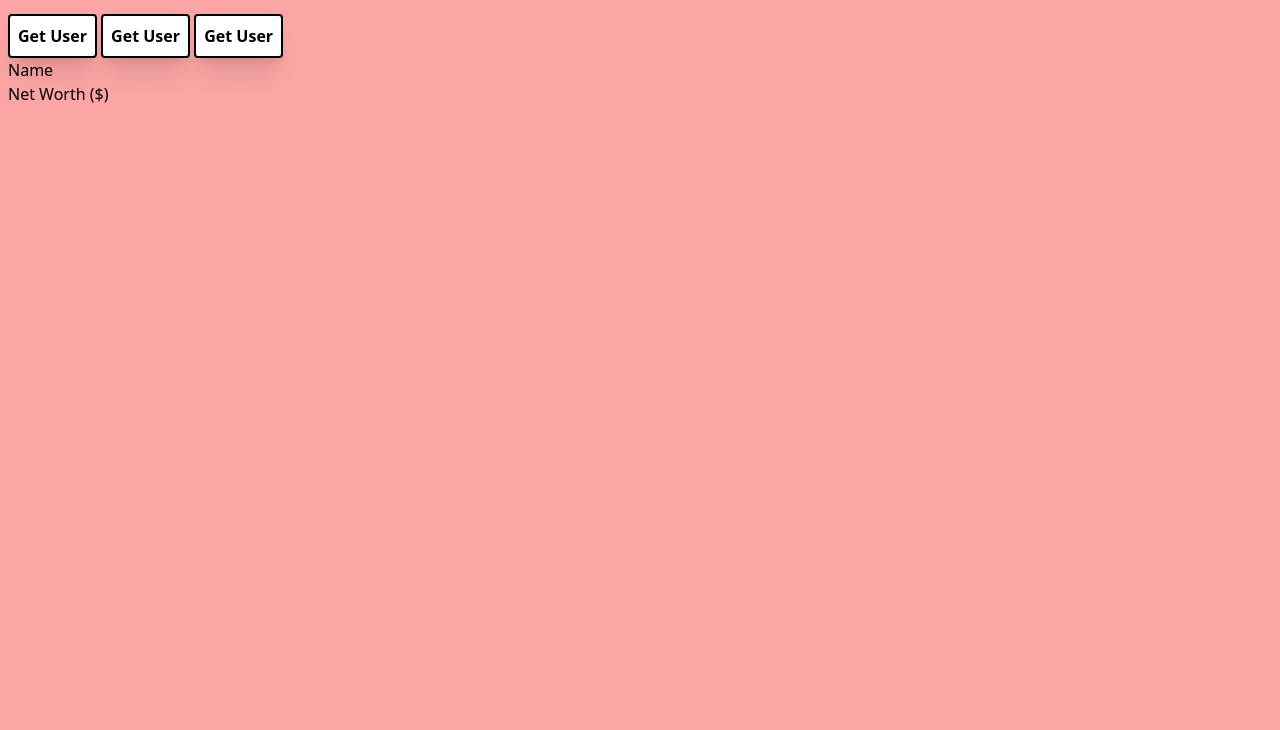
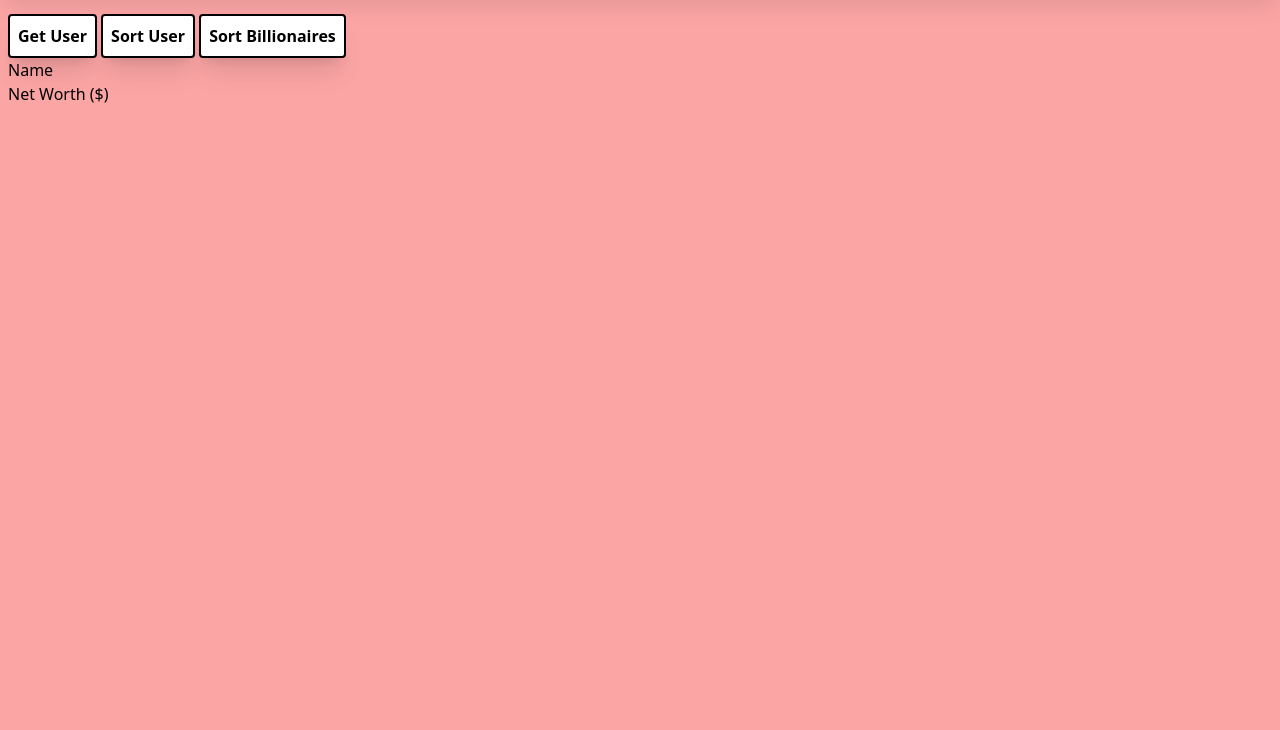
Before and after one commit to SauelAlmonte/wealth-generator, a website: page components/navbar/index.html in a window 1280 px wide. Shown: the part 70-800 px from the top of the page. Drawn offline with Linux system fonts and the light colour scheme.

```diff
--- a/components/navbar/index.html
+++ b/components/navbar/index.html
@@ -11,7 +11,7 @@
 </head>
 
 <body class="bg-red-300 ">
-<div class="border-2 border-black h-42 ">
+<div class="border-2 border-black h-42 shadow-xl ">
     <h1
             class="font-bold text-4xl text-center p-2 "
 
@@ -32,14 +32,14 @@
             class="border-2 border-black bg-white p-2 font-bold rounded shadow-xl "
             id="show-user"
     >
-        Get User
+        Sort User
 
     </button>
     <button
             class="border-2 border-black bg-white p-2 font-bold rounded shadow-xl "
             id="show-bills"
     >
-        Get User
+        Sort Billionaires
 
     </button>
     <div>
```
